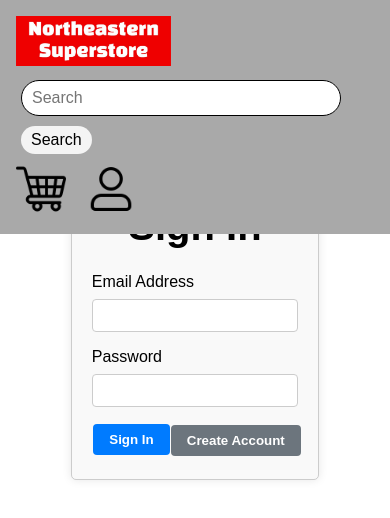
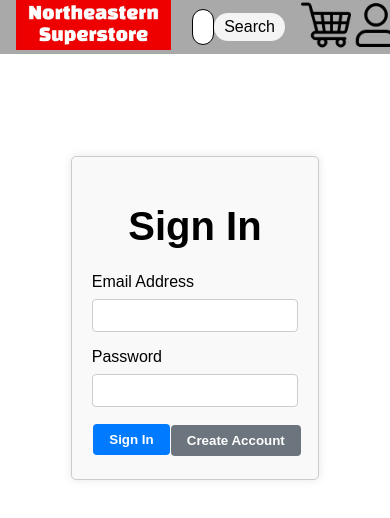
Before and after one commit to wangyiyang7/CS5610-final-project, a React (Create React App) app in the folder client/: page /login in a window 390 px wide. Shown: the top 518 px of the page. Built offline with nearby package versions, Linux system fonts and the light colour scheme.

Commit message:
Add files via upload

```diff
--- a/client/src/pages/navigation.css
+++ b/client/src/pages/navigation.css
@@ -73,9 +73,10 @@ a {
 /* Media query for mobile devices */
 @media (max-width: 768px) {
   #header-container {
-    flex-direction: column;
-    align-items: flex-start;
-    padding: 1rem;
+    flex-direction: row;
+    align-items: center;
+    padding: 0 1rem;
+    width: 95%;
   }
 
   #logo-icon {
@@ -83,24 +84,19 @@ a {
   }
 
   #cart-container {
-    justify-content: space-between;
-    margin-top: 10px;
-  }
-  #cart-container a {
-    margin-right: 20px;
+    width: auto;
+    justify-content: flex-end;
   }
 
   #search-container {
-    width: 90%;
-    margin-top: 10px;
-    display: flex;
-    flex-direction: column;
-    align-items: flex-start;
+    width: auto;
+    flex: 2;
+    margin: 0 1rem;
   }
 
   #search-container input {
+    width: 100%;
     font-size: 16px;
-    margin-bottom: 10px;
   }
 
   #search-container button {
```
